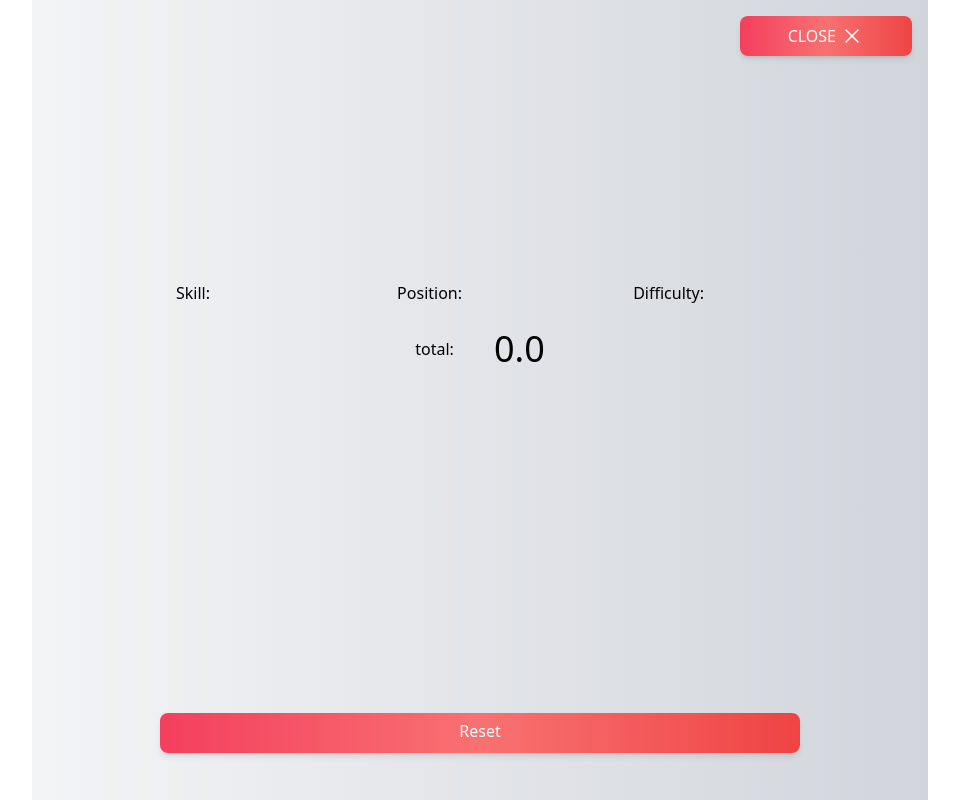
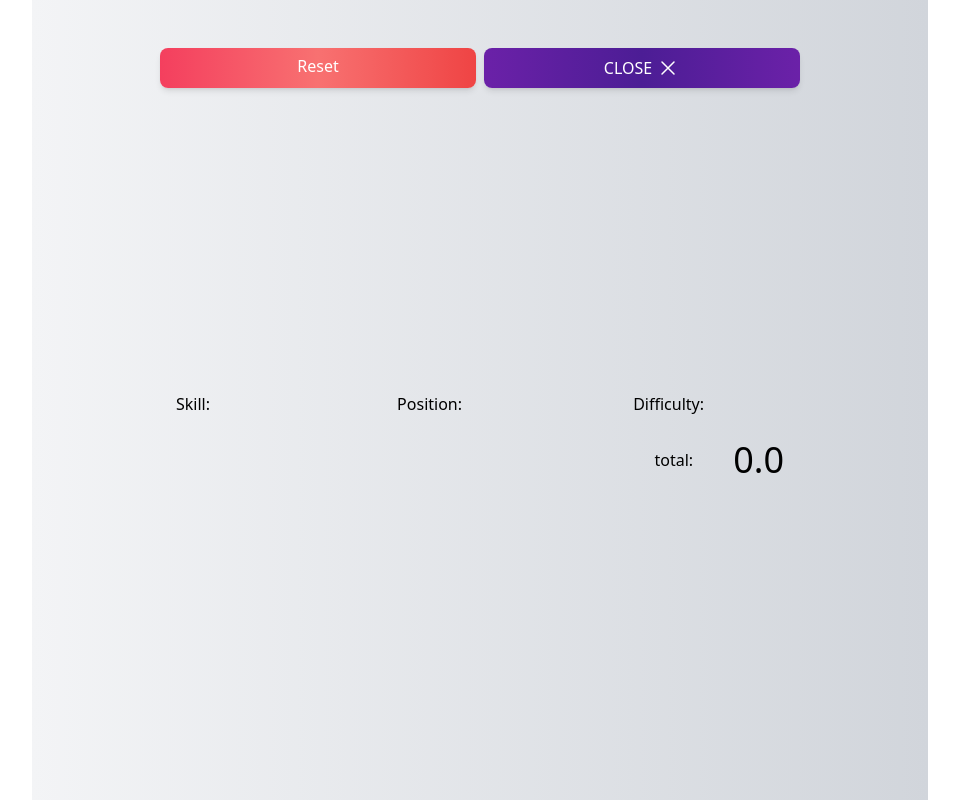
Before and after one commit to MattFreelanceWeb/tra-easycop, a Next.js app: page / in a window 1280 px wide. Both pictures are taken after a click on the button "Routine". Shown: the whole page, without its empty margins (160-1119 px from the left). Built offline with nearby package versions, Linux system fonts and the light colour scheme.

Commit message:
💄 fix the UI

```diff
--- a/components/calculator/TelCalculator.tsx
+++ b/components/calculator/TelCalculator.tsx
@@ -12,7 +12,7 @@ function TelCalculator({}: Props) {
   const [showRoutine, setShowRoutine] = useState<boolean>(false);
 
   return (
-    <section className={`h-full w-full max-w-4xl max-h-[914px] grid backdrop-blur-md bg-gradient-to-r from-gray-100 to-gray-300 ${showRoutine ? '': 'grid-rows-2 sm:grid-rows-1 sm:grid-cols-2'}`}>
+    <section className={`h-full w-full max-w-4xl max-h-[914px] grid backdrop-blur-md bg-gradient-to-r from-gray-100 to-gray-300 ${showRoutine ? '': 'grid-rows-2 sm:grid-rows-1 sm:grid-cols-2'} overflow-y-auto`}>
       {showRoutine ? (
         <>
           <ScreenRoutine
--- a/components/calculator/screen/ScreenRoutine.tsx
+++ b/components/calculator/screen/ScreenRoutine.tsx
@@ -23,13 +23,27 @@ function ScreenRoutine({
   setSkill,
 }: Props) {
   return (
-    <div className={`h-full w-full relative grid grid-rows-6 place-items-center`}>
-      <BtnTelClose
-        title={"close"}
-        setShowRoutine={setShowRoutine}
-        showRoutine={showRoutine}
-      />
-      <ul className="w-full flex flex-col items-center justify-center gap-2  row-span-5 md:px-32">
+    <div
+      className={`h-full w-full relative flex flex-col gap-4 items-center justify-center pt-2 `}
+    >
+      <div className="w-full  px-4  md:px-32 flex-grow">
+        <div className="w-full h-10 grid grid-cols-2 gap-2 mt-10">
+          <BtnTelResetRoutine
+            title={"Reset"}
+            setKey={""}
+            setRoutine={setRoutine}
+            setPosition={setPosition}
+            setSkill={setSkill}
+          />
+          <BtnTelClose
+            title={"close"}
+            setShowRoutine={setShowRoutine}
+            showRoutine={showRoutine}
+          />
+        </div>
+      </div>
+
+      <ul className="w-full flex flex-col items-center justify-start gap-2 md:px-32 flex-grow">
         <li className="w-full flex items-center justify-between pr-8 px-4">
           <p>Skill:</p>
           <p className="-translate-x-6">Position:</p>
@@ -56,18 +70,12 @@ function ScreenRoutine({
             </div>
           </li>
         ))}
-        <li>
+        <li className="w-full flex items-center justify-end">
           <TotalRoutine routine={routine} />
         </li>
       </ul>
-      <div className="w-full px-4 h-10 md:px-32 row-span-1">
-        <BtnTelResetRoutine
-          title={"Reset"}
-          setKey={""}
-          setRoutine={setRoutine}
-          setPosition={setPosition}
-          setSkill={setSkill}
-        />
+      <div className="">
+
       </div>
     </div>
   );
--- a/components/calculator/screen/utils/BtnTelClose.tsx
+++ b/components/calculator/screen/utils/BtnTelClose.tsx
@@ -8,7 +8,7 @@ function BtnTelClose({title, showRoutine, setShowRoutine}: Props) {
     onClick={() => {
       setShowRoutine(!showRoutine);
     }}
-    className=" absolute top-4 right-4 py-2 px-12 flex items-center justify-center gap-1  rounded-lg bg-gradient-to-r from-rose-500 via-red-400 to-red-500 text-white backdrop-blur-lg shadow-md uppercase"
+    className="  py-2 px-12 flex items-center justify-center gap-1  rounded-lg bg-gradient-to-r from-purple-800 via-violet-900 to-purple-800 text-white backdrop-blur-lg shadow-md uppercase"
   >
   {title}
     <svg
--- a/pages/index.tsx
+++ b/pages/index.tsx
@@ -16,7 +16,7 @@ export default function Home() {
         <meta name="viewport" content="width=device-width, initial-scale=1" />
         <link rel="icon" href="/favicon.ico" />
       </Head>
-      <main className=" h-screen w-screen flex items-center justify-center relative">
+      <main className=" h-screen w-screen flex items-center justify-center relative ">
         <TelCalculator />
       </main>
     </>
```
